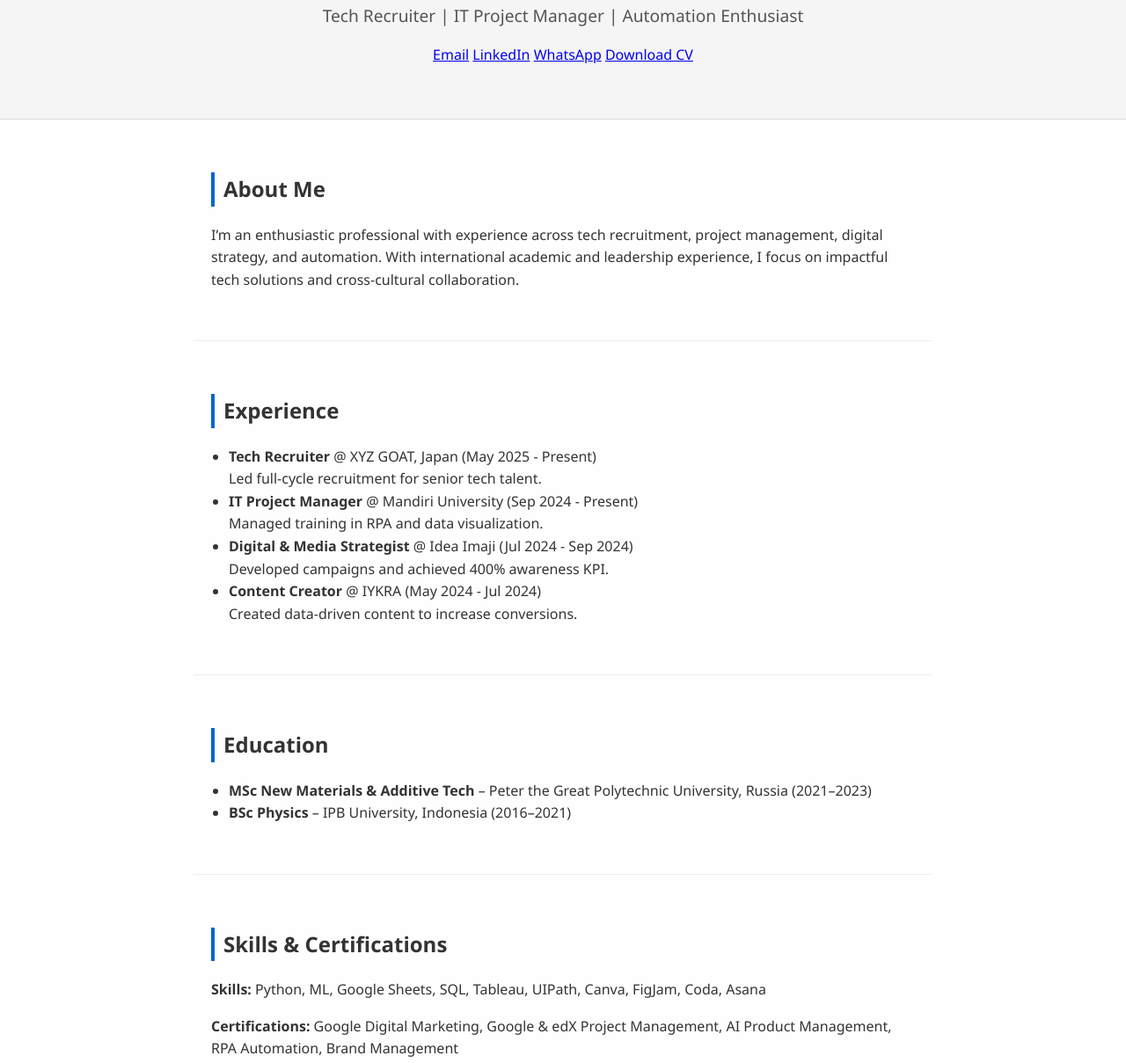
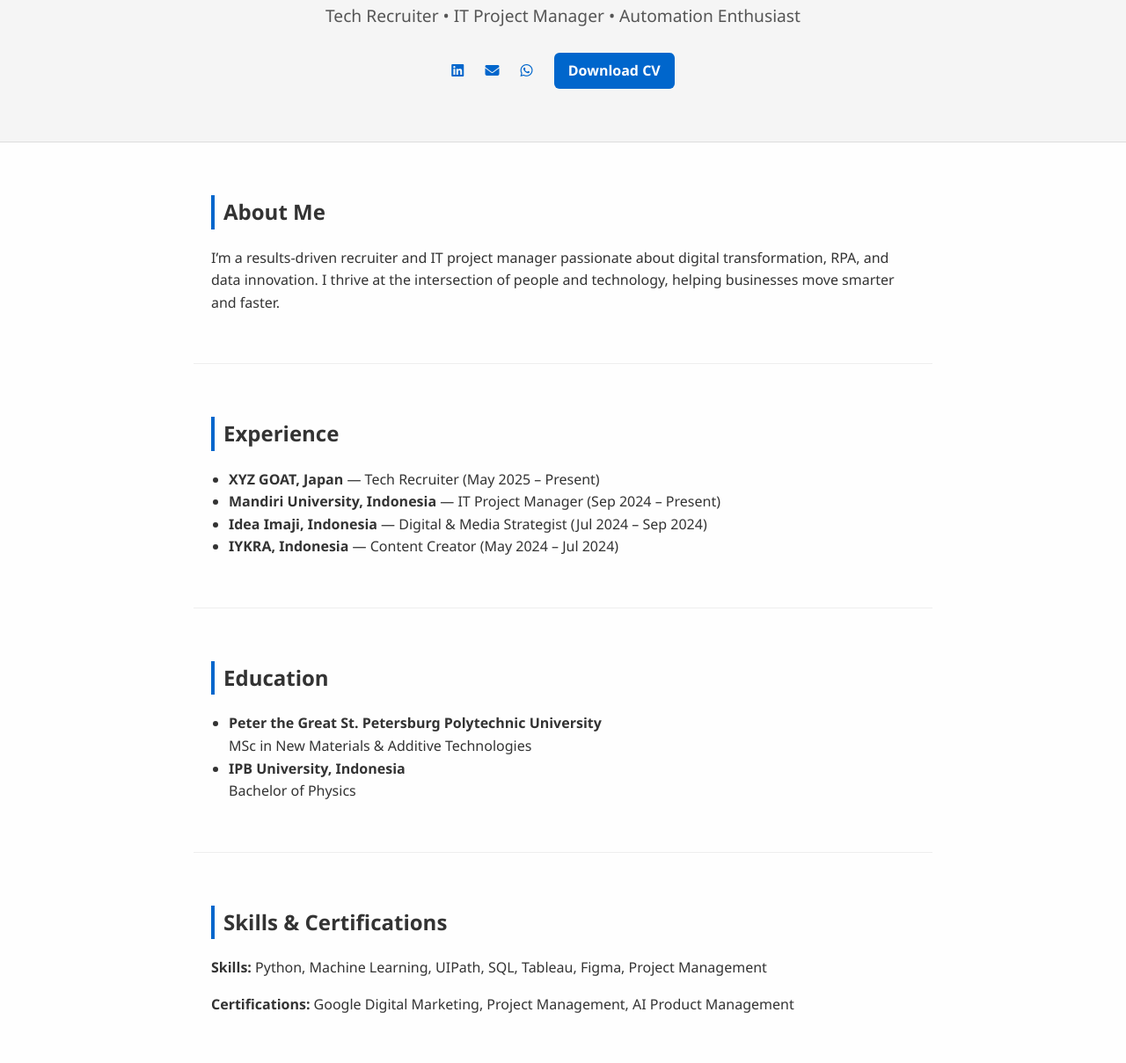
Before and after one commit to Cupumen/herlinidris.github.io, a plain HTML site: page index.html in a window 1280 px wide. Shown: the part 167-1376 px from the top of the page at 88% size. Drawn offline with Linux system fonts and the light colour scheme.

Commit message:
Update index.html

```diff
--- a/index.html
+++ b/index.html
@@ -3,78 +3,65 @@
 <head>
   <meta charset="UTF-8" />
   <meta name="viewport" content="width=device-width, initial-scale=1.0" />
-  <title>Herlin Idris | Portfolio</title>
+  <title>Herlin Idris Portfolio</title>
   <link rel="stylesheet" href="style.css" />
-  <link href="https://fonts.googleapis.com/css2?family=Inter:wght@400;600;700&display=swap" rel="stylesheet">
+  <link href="https://fonts.googleapis.com/css2?family=Poppins:wght@400;600&display=swap" rel="stylesheet">
+  <script src="https://kit.fontawesome.com/a076d05399.js" crossorigin="anonymous"></script>
 </head>
 <body>
   <header class="hero">
     <h1>Herlin Idris</h1>
-    <p>Tech Recruiter | IT Project Manager | Automation Enthusiast</p>
-    <div class="links">
-      <a href="mailto:herlinidris30@gmail.com">Email</a>
-      <a href="https://www.linkedin.com/in/herlinidris/" target="_blank">LinkedIn</a>
-      <a href="http://wa.me/6281317221394" target="_blank">WhatsApp</a>
-      <a href="Resume - Mohamad Herlin Idris.pdf" download>Download CV</a>
+    <p>Tech Recruiter • IT Project Manager • Automation Enthusiast</p>
+    <div class="social-links">
+      <a href="https://www.linkedin.com/in/herlinidris/" target="_blank"><i class="fab fa-linkedin"></i></a>
+      <a href="mailto:herlinidris30@gmail.com"><i class="fas fa-envelope"></i></a>
+      <a href="http://wa.me/6281317221394" target="_blank"><i class="fab fa-whatsapp"></i></a>
+      <a href="Resume - Mohamad Herlin Idris.pdf" target="_blank" class="btn">Download CV</a>
     </div>
   </header>
 
-  <section class="about">
+  <main>
+    <section class="card about">
       <h2>About Me</h2>
-    <p>I’m an enthusiastic professional with experience across tech recruitment, project management, digital strategy, and automation. With international academic and leadership experience, I focus on impactful tech solutions and cross-cultural collaboration.</p>
+      <p>I’m a results-driven recruiter and IT project manager passionate about digital transformation, RPA, and data innovation. I thrive at the intersection of people and technology, helping businesses move smarter and faster.</p>
     </section>
 
-  <section class="experience">
+    <section class="card">
       <h2>Experience</h2>
       <ul>
-      <li>
-        <strong>Tech Recruiter</strong> @ XYZ GOAT, Japan (May 2025 - Present)<br/>
-        Led full-cycle recruitment for senior tech talent.
-      </li>
-      <li>
-        <strong>IT Project Manager</strong> @ Mandiri University (Sep 2024 - Present)<br/>
-        Managed training in RPA and data visualization.
-      </li>
-      <li>
-        <strong>Digital & Media Strategist</strong> @ Idea Imaji (Jul 2024 - Sep 2024)<br/>
-        Developed campaigns and achieved 400% awareness KPI.
-      </li>
-      <li>
-        <strong>Content Creator</strong> @ IYKRA (May 2024 - Jul 2024)<br/>
-        Created data-driven content to increase conversions.
-      </li>
+        <li><strong>XYZ GOAT, Japan</strong> — Tech Recruiter (May 2025 – Present)</li>
+        <li><strong>Mandiri University, Indonesia</strong> — IT Project Manager (Sep 2024 – Present)</li>
+        <li><strong>Idea Imaji, Indonesia</strong> — Digital & Media Strategist (Jul 2024 – Sep 2024)</li>
+        <li><strong>IYKRA, Indonesia</strong> — Content Creator (May 2024 – Jul 2024)</li>
       </ul>
     </section>
 
-  <section class="education">
+    <section class="card">
       <h2>Education</h2>
       <ul>
-      <li>
-        <strong>MSc New Materials & Additive Tech</strong> – Peter the Great Polytechnic University, Russia (2021–2023)
-      </li>
-      <li>
-        <strong>BSc Physics</strong> – IPB University, Indonesia (2016–2021)
-      </li>
+        <li><strong>Peter the Great St. Petersburg Polytechnic University</strong><br/>MSc in New Materials & Additive Technologies</li>
+        <li><strong>IPB University, Indonesia</strong><br/>Bachelor of Physics</li>
       </ul>
     </section>
 
-  <section class="skills">
+    <section class="card">
       <h2>Skills & Certifications</h2>
-    <p><strong>Skills:</strong> Python, ML, Google Sheets, SQL, Tableau, UIPath, Canva, FigJam, Coda, Asana</p>
-    <p><strong>Certifications:</strong> Google Digital Marketing, Google & edX Project Management, AI Product Management, RPA Automation, Brand Management</p>
+      <p><strong>Skills:</strong> Python, Machine Learning, UIPath, SQL, Tableau, Figma, Project Management</p>
+      <p><strong>Certifications:</strong> Google Digital Marketing, Project Management, AI Product Management</p>
     </section>
 
-  <section class="awards">
+    <section class="card">
       <h2>Awards</h2>
       <ul>
-      <li>Youth Ambassador of Indonesian Students in Russia (2022)</li>
-      <li>Mojang Jajaka Kota Bogor – Healthy Lifestyle Ambassador (2021)</li>
-      <li>Winner – Open Doors Russian Scholarship Olympiad (2021)</li>
+        <li>Youth Ambassador of Indonesian Students in Russia</li>
+        <li>Ambassador of Healthy Lifestyle – Mojang Jajaka Bogor</li>
+        <li>Winner – Open Doors Russian Scholarship Olympiad</li>
       </ul>
     </section>
+  </main>
 
   <footer>
-    <p>© 2025 Herlin Idris. All rights reserved.</p>
+    <p>&copy; 2025 Herlin Idris • Portfolio</p>
   </footer>
 </body>
 </html>
```
Lines whose indentation alone changed are shown as unchanged.
